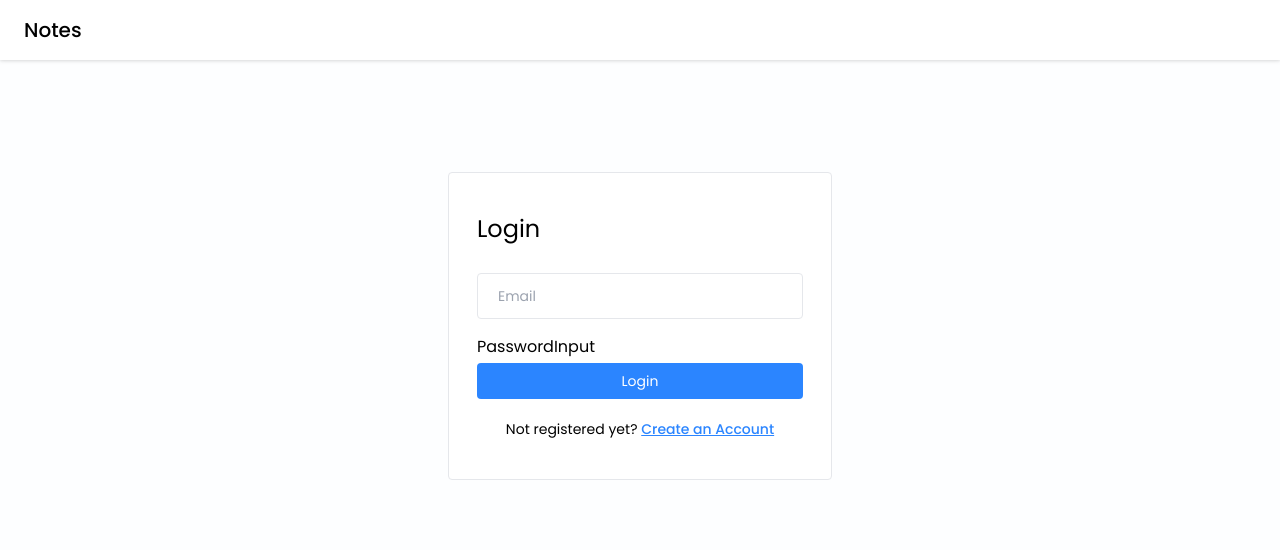
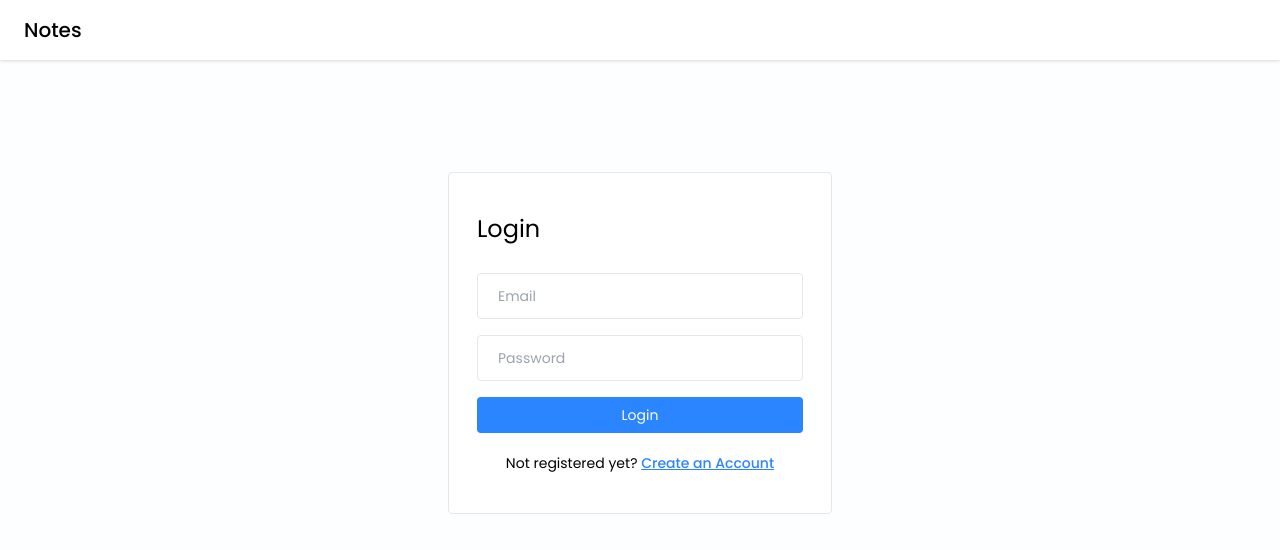
Before and after one commit to themistogenes/notes-app, a React (Vite) app in the folder frontend/: page /login in a window 1280 px wide. Shown: the top 550 px of the page. Built offline with nearby package versions, Linux system fonts and the light colour scheme.

Commit message:
PasswordInput component

```diff
--- a/frontend/src/components/Input/PasswordInput.jsx
+++ b/frontend/src/components/Input/PasswordInput.jsx
@@ -1,8 +1,22 @@
-import React from 'react'
+import React, { useState} from 'react';
 
-const PasswordInput = () => {
+const PasswordInput = ({ value, onChange, placeholder }) => {
+  const [isShowPassword, setIsShowPassword] = useState(false);
+
+  const toggleShowPassword = () => {
+    setIsShowPassword(!isShowPassword);
+  }
+
   return (
-    <div>PasswordInput</div>
+    <div className="flex items-center bg-transparent border-[1.5px] px-5 rounded mb-3">
+      <input
+        type={isShowPassword ? "text" : "password"}
+        value={value}
+        onChange={onChange}
+        placeholder={placeholder || "Password"}
+        className="w-full text-sm bg-transparent py-3 mr-3 rounded outline-none"
+      />
+    </div>
   )
 }
 
```
